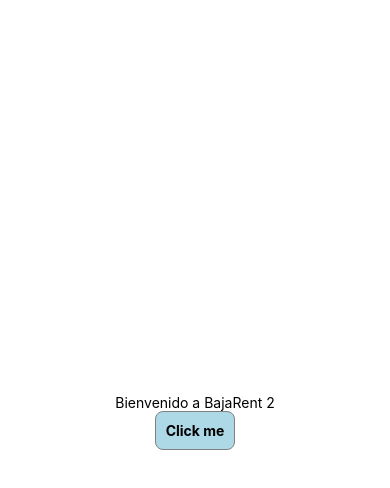
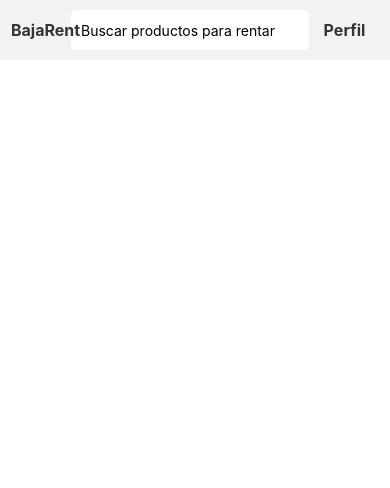
Before and after one commit to raulzarzadev/bajarent, a React Native app: screen / in a window 390 px wide. Shown: the top 488 px of the page. Built offline with nearby package versions, Linux system fonts and the light colour scheme.

Commit message:
adding navabar

```diff
--- a/App.js
+++ b/App.js
@@ -1,20 +1,22 @@
 import Button from '/src/components/Button'
 import { StatusBar } from 'expo-status-bar'
 import { Dimensions, StyleSheet, Text, View } from 'react-native'
+import Navbar from './src/components/Navbar'
 
 export default function App() {
   const windowWidth = Dimensions.get('window').width
 
   return (
     <View style={styles.container}>
-      <Text>Bienvenido a BajaRent 2</Text>
-      <StatusBar style="auto" />
+      <Navbar />
+      {/* <Text>Bienvenido a BajaRent 2</Text> */}
+      {/* <StatusBar style="auto" />
       <Button
         title="Presiona aquí"
         onPress={() => {
           alert('Has presionado el botón!')
         }}
-      />
+      /> */}
     </View>
   )
 }
--- /dev/null
+++ b/src/components/Navbar.tsx
@@ -0,0 +1,54 @@
+import React from 'react'
+import { View, Text, Pressable, StyleSheet, TextInput } from 'react-native'
+
+const Navbar: React.FC = () => {
+  return (
+    <View style={styles.navbar}>
+      <Pressable style={styles.navItem}>
+        <Text style={styles.navText}>BajaRent</Text>
+      </Pressable>
+      <TextInput
+        style={styles.searchInput}
+        placeholder="Buscar productos para rentar"
+      />
+      <Pressable style={styles.navItem}>
+        <Text style={styles.navText}>Perfil</Text>
+      </Pressable>
+    </View>
+  )
+}
+
+const styles = StyleSheet.create({
+  navbar: {
+    position: 'absolute',
+    top: 0,
+    left: 0,
+    right: 0,
+    flexDirection: 'row',
+    justifyContent: 'space-around',
+    alignItems: 'center',
+    backgroundColor: '#f2f2f2',
+    height: 60,
+    paddingHorizontal: 20
+  },
+  navItem: {
+    flex: 1,
+    alignItems: 'center',
+    justifyContent: 'center'
+  },
+  navText: {
+    fontSize: 16,
+    fontWeight: 'bold',
+    color: '#333'
+  },
+  searchInput: {
+    flex: 1,
+    height: 40,
+    paddingHorizontal: 10,
+    backgroundColor: '#fff',
+    borderRadius: 5,
+    marginRight: 10
+  }
+})
+
+export default Navbar
```
